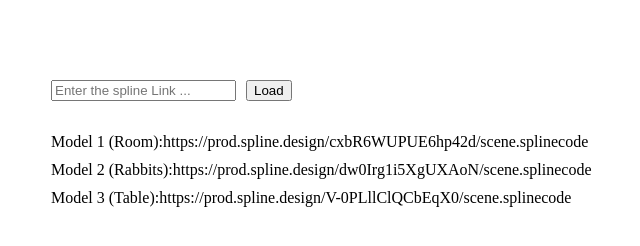
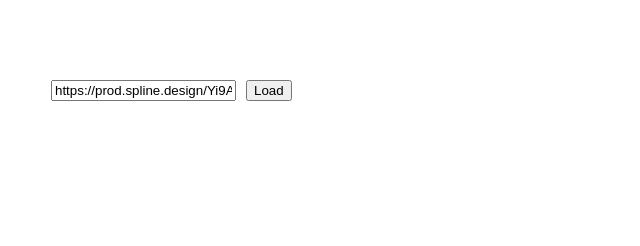
Before and after one commit to arizamani/spline-room, a website: page index.html in a window 1280 px wide. Shown: the whole page, without its empty margins (29-669 px from the left). Drawn offline with nearby package versions, Linux system fonts and the light colour scheme.

Commit message:
Prepare to upload on Github

```diff
--- a/index.html
+++ b/index.html
@@ -9,18 +9,12 @@
     <!-- <canvas id="canvas3d"></canvas> -->
     <div class="change-text-container flex-column">
       <div class="row">
-        <input type="text" id="change-text-input" name="change-text-input" placeholder="Enter the spline Link ...">
+        <input type="text" id="change-text-input" name="change-text-input" placeholder="Enter the spline Link ..." value="https://prod.spline.design/Yi9AfuN6HJS96AXu/scene.splinecode">
         <button id="change-text-btn">Load</button>
       </div>
       <div class="row">
         <p id="change-text-container-notification" class="notification"></p>
         <div id="change-text-container-notification-bar" class="waiting-animation-bar hide"></div>
-      </div>
-      <div class="col">
-        <p class="description"><span>Model 1 (Room):</span><span>https://prod.spline.design/cxbR6WUPUE6hp42d/scene.splinecode</span></p>
-        <p class="description"><span>Model 2 (Rabbits):</span><span>https://prod.spline.design/dw0Irg1i5XgUXAoN/scene.splinecode</span></p>
-        <p class="description"><span>Model 3 (Table):</span><span>https://prod.spline.design/V-0PLllClQCbEqX0/scene.splinecode</span></p>
-
       </div>
     </div>
     <div id="gui-container"></div>
@@ -89,8 +83,7 @@
             canvas.id = "canvas3d";
             document.body.insertBefore(canvas,document.body.firstChild);
 
-            if(_.isObject(guiObjects)) guiObjects.destroy();
-            if(_.isObject(guiVariables)) guiVariables.destroy();
+            if(_.isObject(gui)) gui.destroy();
             /*Rmove previuos---------End-----------------*/
             splineData(canvas,href).then(app =>{
                 waitingPresentaionEnd(changeTextNotificationBar,waiting);
--- a/src/gui.js
+++ b/src/gui.js
@@ -230,7 +230,7 @@ class Custom_GUI extends GUI{
             _.each(windows, m => {
                 let parameterName = _.keys(m)[0];
                 let initialValue = _.values(m)[0];
-                console.log(initialValue)
+                // console.log(initialValue)
                 windowsFolder.add( m, parameterName, 80, 200,10 ).onChange( value => {
                     this.#updateWindows(parameterName,value);
                 });
```
